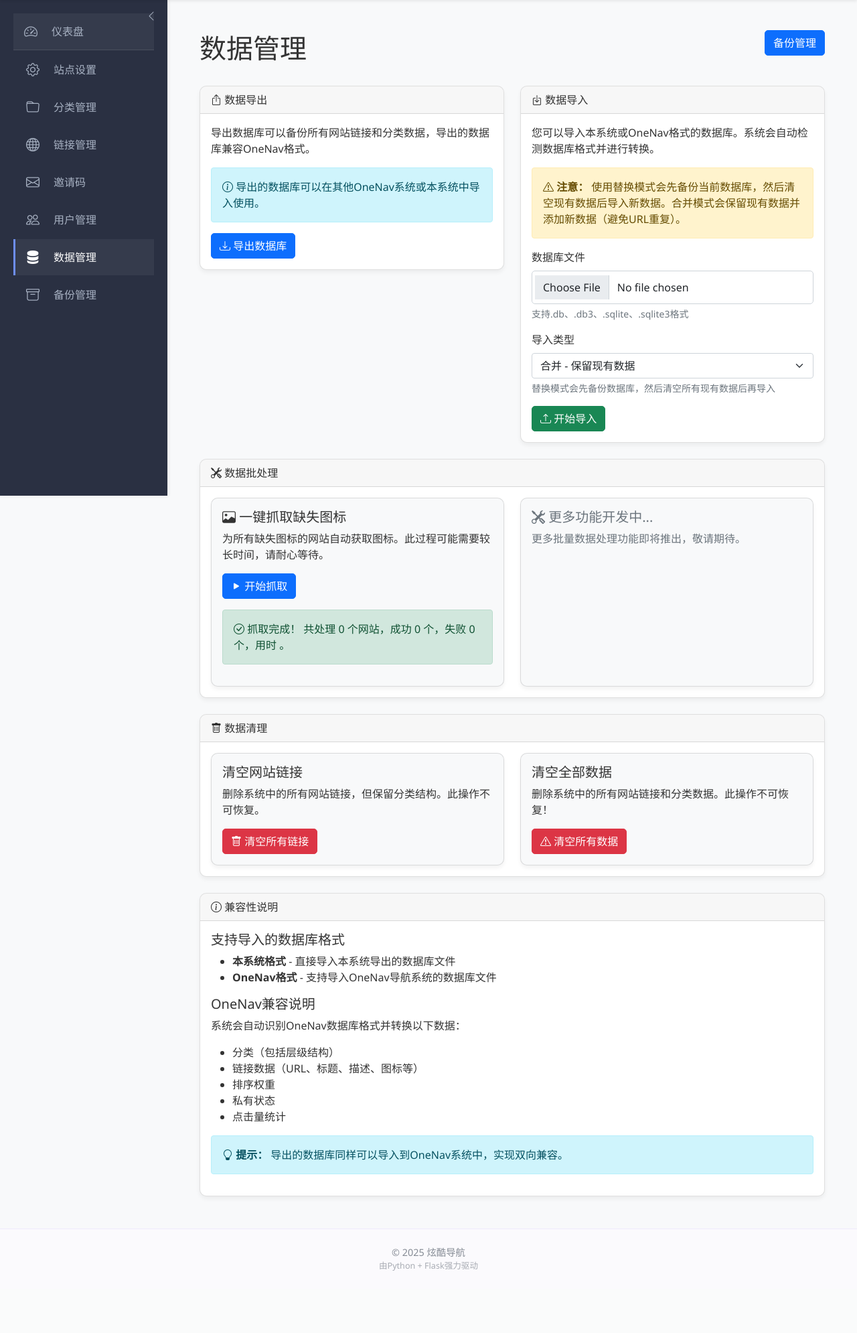
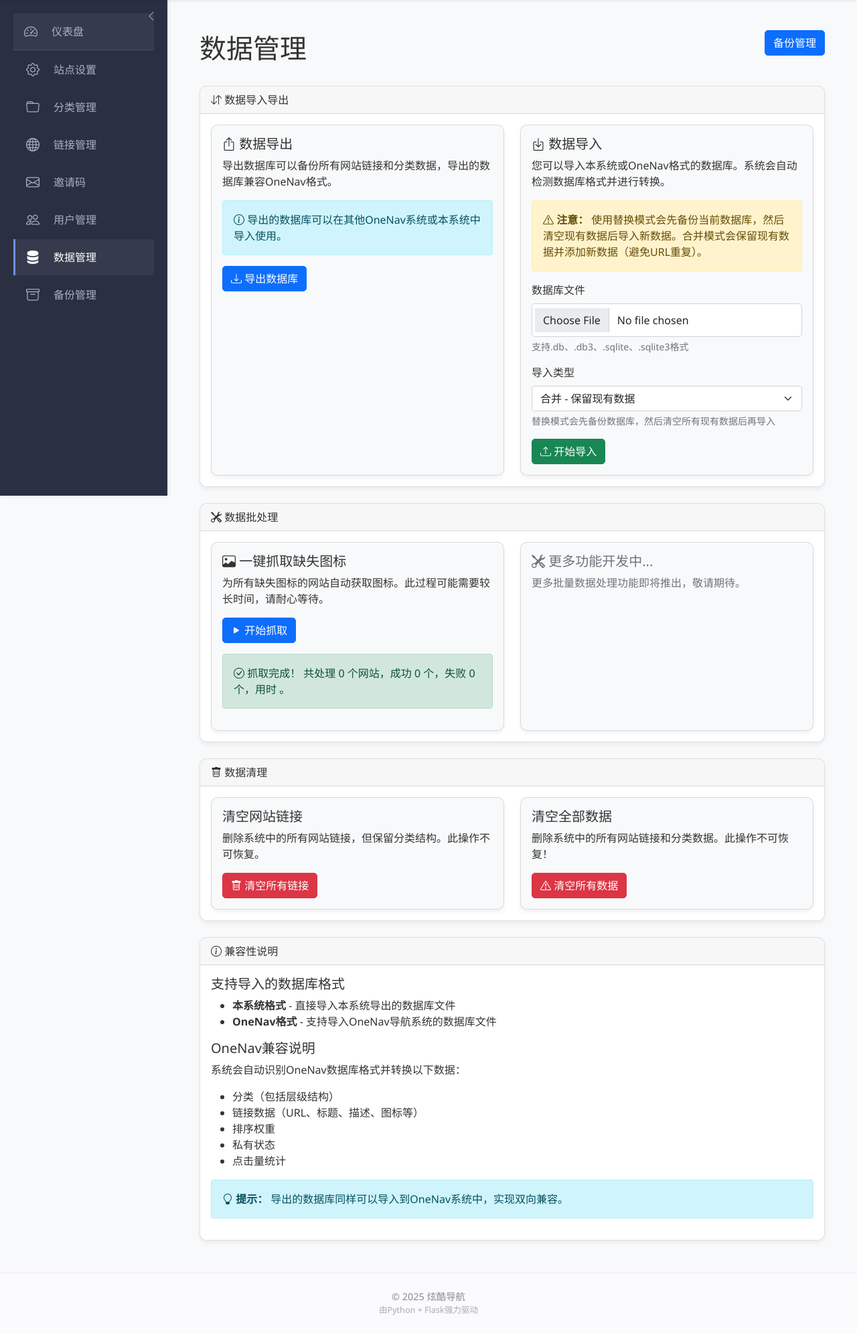
Before and after one commit to xingxinag/book-nav0, a Flask app: page /admin/data-management in a window 1280 px wide. Shown: the part 60-2050 px from the top of the page at 67% size. Before the commit the page ends 1957 px from the top, so only its background shows below. Run offline with Flask 2, Linux system fonts and the light colour scheme; a user stored in the database is signed in; data comes from the database, SQL or seed files in the repository; some libraries are stand-ins or nearby versions.

Commit message:
统一数据管理的功能模块样式

```diff
--- a/app/templates/admin/data_management.html
+++ b/app/templates/admin/data_management.html
@@ -7,15 +7,21 @@
     </a>
   </div>
 
+  <!-- 数据导入导出容器 -->
+  <div class="card mb-4">
+    <div class="card-header">
+      <i class="bi bi-arrow-down-up"></i> 数据导入导出
+    </div>
+    <div class="card-body">
       <div class="row">
         <div class="col-lg-6">
-      <!-- 数据导出卡片 -->
-      <div class="card mb-4">
-        <div class="card-header">
+          <!-- 数据导出 -->
+          <div class="card bg-light h-100">
+            <div class="card-body">
+              <h5 class="card-title">
                 <i class="bi bi-box-arrow-up"></i> 数据导出
-        </div>
-        <div class="card-body">
-          <p class="mb-3">
+              </h5>
+              <p class="card-text">
                 导出数据库可以备份所有网站链接和分类数据，导出的数据库兼容OneNav格式。
               </p>
 
@@ -24,7 +30,10 @@
                 导出的数据库可以在其他OneNav系统或本系统中导入使用。
               </div>
 
-          <a href="{{ url_for('admin.export_data') }}" class="btn btn-primary">
+              <a
+                href="{{ url_for('admin.export_data') }}"
+                class="btn btn-primary"
+              >
                 <i class="bi bi-download"></i> 导出数据库
               </a>
             </div>
@@ -32,13 +41,13 @@
         </div>
 
         <div class="col-lg-6">
-      <!-- 数据导入卡片 -->
-      <div class="card mb-4">
-        <div class="card-header">
+          <!-- 数据导入 -->
+          <div class="card bg-light h-100">
+            <div class="card-body">
+              <h5 class="card-title">
                 <i class="bi bi-box-arrow-in-down"></i> 数据导入
-        </div>
-        <div class="card-body">
-          <p class="mb-3">
+              </h5>
+              <p class="card-text">
                 您可以导入本系统或OneNav格式的数据库。系统会自动检测数据库格式并进行转换。
               </p>
 
@@ -66,12 +75,18 @@
                     required
                     accept=".db,.db3,.sqlite,.sqlite3"
                   />
-              <div class="form-text">支持.db、.db3、.sqlite、.sqlite3格式</div>
+                  <div class="form-text">
+                    支持.db、.db3、.sqlite、.sqlite3格式
+                  </div>
                 </div>
 
                 <div class="mb-3">
                   <label for="import_type" class="form-label">导入类型</label>
-              <select class="form-select" name="import_type" id="import_type">
+                  <select
+                    class="form-select"
+                    name="import_type"
+                    id="import_type"
+                  >
                     <option value="merge">合并 - 保留现有数据</option>
                     <option value="replace">替换 - 清空现有数据</option>
                   </select>
@@ -84,6 +99,8 @@
                   <i class="bi bi-upload"></i> 开始导入
                 </button>
               </form>
+            </div>
+          </div>
         </div>
       </div>
     </div>
```
Lines whose indentation alone changed are shown as unchanged.
